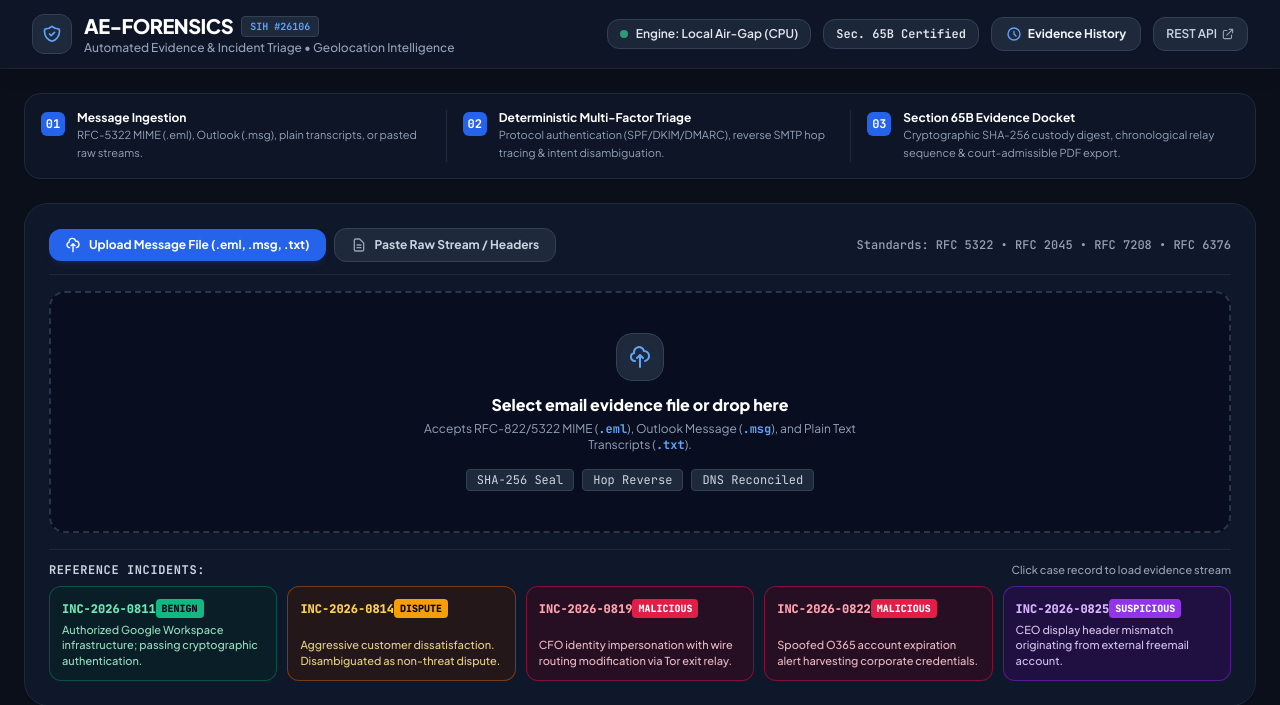
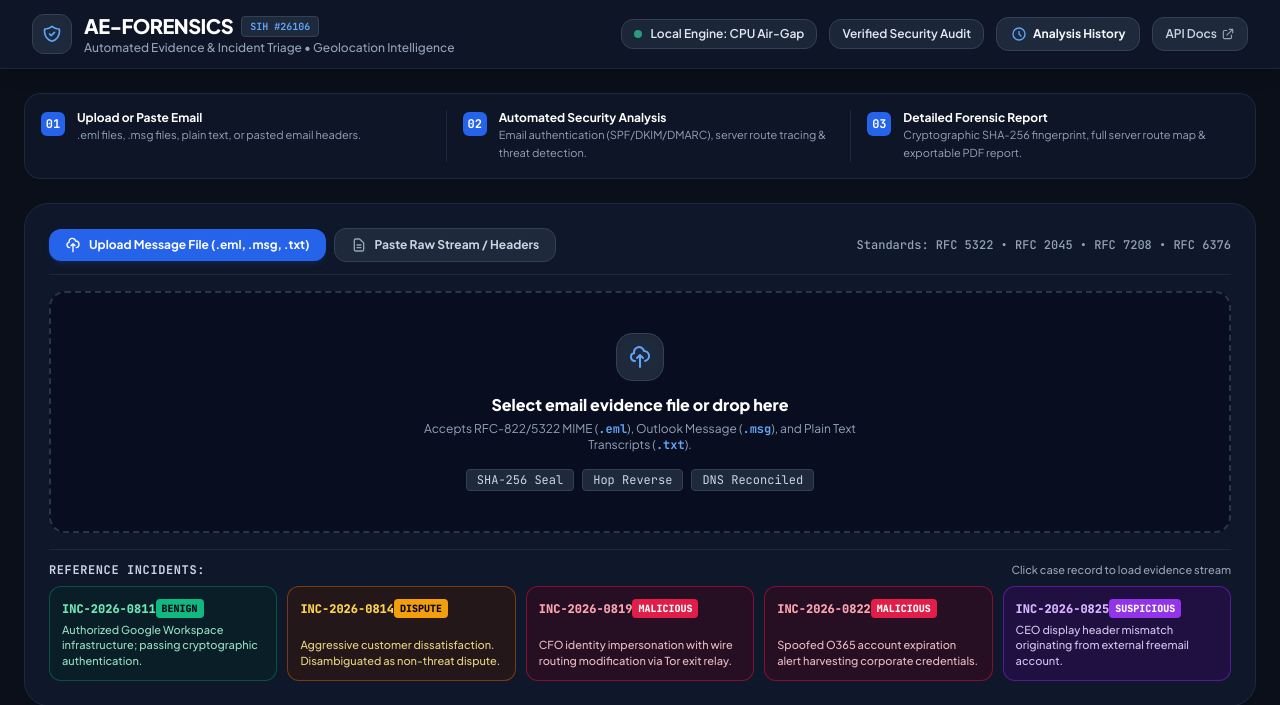
Before and after one commit to Ayad-9/SIH-PROJECT, a FastAPI app: page / in a window 1280 px wide. Shown: the top 705 px of the page. Run offline with FastAPI, Linux system fonts and the light colour scheme; some libraries are stand-ins or nearby versions.

Commit message:
feat(ui): display friendly file name, auto-scroll to threat analysis on upload, and simplify jargon to plain English

```diff
--- a/ae-forensics/main.py
+++ b/ae-forensics/main.py
@@ -133,6 +133,7 @@ def run_full_forensic_pipeline(raw_bytes: bytes, filename: str = "", db_path: Op
     case_id = str(uuid.uuid4())
     case_record = {
         "case_id": case_id,
+        "filename": filename or parsed.get("filename") or "evidence_email.eml",
         "sha256": parsed["sha256"],
         "subject": parsed["subject"],
         "sender": parsed["from"],
--- a/ae-forensics/templates/index.html
+++ b/ae-forensics/templates/index.html
@@ -160,12 +160,12 @@
         <!-- Air-Gap Status Indicator -->
         <div class="hidden md:flex items-center gap-2 px-3 py-1.5 rounded-xl text-xs font-semibold bg-slate-800/90 text-slate-200 border border-slate-700">
           <span class="w-2 h-2 rounded-full bg-emerald-400 animate-pulse"></span>
-          <span>Engine: Local Air-Gap (CPU)</span>
-        </div>
-
-        <!-- Section 65B Compliance -->
-        <div class="hidden lg:flex items-center gap-1.5 px-3 py-1.5 rounded-xl text-xs font-semibold bg-slate-800/90 text-slate-200 border border-slate-700 font-mono">
-          <span>Sec. 65B Certified</span>
+          <span>Local Engine: CPU Air-Gap</span>
+        </div>
+
+        <!-- Verified Evidence Compliance -->
+        <div class="hidden lg:flex items-center gap-1.5 px-3 py-1.5 rounded-xl text-xs font-semibold bg-slate-800/90 text-slate-200 border border-slate-700">
+          <span>Verified Security Audit</span>
         </div>
 
         <!-- Reset / New Ingestion Button -->
@@ -173,7 +173,7 @@
           <svg class="w-3.5 h-3.5 text-blue-400" fill="none" stroke="currentColor" viewBox="0 0 24 24">
             <path stroke-linecap="round" stroke-linejoin="round" stroke-width="2" d="M4 4v5h.582m15.356 2A8.001 8.001 0 004.582 9m0 0H9m11 11v-5h-.581m0 0a8.003 8.003 0 01-15.357-2m15.357 2H15" />
           </svg>
-          <span>New Ingestion</span>
+          <span>New Analysis</span>
         </button>
 
         <!-- Case History Archive Drawer Button -->
@@ -181,14 +181,14 @@
           <svg class="w-4 h-4 text-blue-400" fill="none" stroke="currentColor" viewBox="0 0 24 24">
             <path stroke-linecap="round" stroke-linejoin="round" stroke-width="2" d="M12 8v4l3 3m6-3a9 9 0 11-18 0 9 9 0 0118 0z" />
           </svg>
-          <span>Evidence History</span>
+          <span>Analysis History</span>
         </button>
 
 
 
         <!-- API Specs Link -->
         <a id="apiDocsLink" href="/docs" target="_blank" class="hidden sm:flex items-center gap-1 text-xs px-3 py-2 rounded-xl bg-slate-800 hover:bg-slate-700 text-slate-300 border border-slate-700 font-semibold transition shadow-sm">
-          <span>REST API</span>
+          <span>API Docs</span>
           <svg class="w-3.5 h-3.5 text-slate-400" fill="none" stroke="currentColor" viewBox="0 0 24 24">
             <path stroke-linecap="round" stroke-linejoin="round" stroke-width="2" d="M10 6H6a2 2 0 00-2 2v10a2 2 0 002 2h10a2 2 0 002-2v-4M14 4h6m0 0v6m0-6L10 14" />
           </svg>
@@ -207,22 +207,22 @@
         <div class="flex items-start gap-3">
           <div class="w-6 h-6 rounded-md bg-blue-600 text-white flex items-center justify-center font-bold text-xs shrink-0 mt-0.5 font-mono">01</div>
           <div>
-            <div class="font-bold text-white">Message Ingestion</div>
-            <div class="text-slate-400 text-[11px] leading-relaxed">RFC-5322 MIME (.eml), Outlook (.msg), plain transcripts, or pasted raw streams.</div>
+            <div class="font-bold text-white">Upload or Paste Email</div>
+            <div class="text-slate-400 text-[11px] leading-relaxed">.eml files, .msg files, plain text, or pasted email headers.</div>
           </div>
         </div>
         <div class="flex items-start gap-3 border-t md:border-t-0 md:border-l border-slate-800 pt-3 md:pt-0 md:pl-4">
           <div class="w-6 h-6 rounded-md bg-blue-600 text-white flex items-center justify-center font-bold text-xs shrink-0 mt-0.5 font-mono">02</div>
           <div>
-            <div class="font-bold text-white">Deterministic Multi-Factor Triage</div>
-            <div class="text-slate-400 text-[11px] leading-relaxed">Protocol authentication (SPF/DKIM/DMARC), reverse SMTP hop tracing &amp; intent disambiguation.</div>
+            <div class="font-bold text-white">Automated Security Analysis</div>
+            <div class="text-slate-400 text-[11px] leading-relaxed">Email authentication (SPF/DKIM/DMARC), server route tracing &amp; threat detection.</div>
           </div>
         </div>
         <div class="flex items-start gap-3 border-t md:border-t-0 md:border-l border-slate-800 pt-3 md:pt-0 md:pl-4">
           <div class="w-6 h-6 rounded-md bg-blue-600 text-white flex items-center justify-center font-bold text-xs shrink-0 mt-0.5 font-mono">03</div>
           <div>
-            <div class="font-bold text-white">Section 65B Evidence Docket</div>
-            <div class="text-slate-400 text-[11px] leading-relaxed">Cryptographic SHA-256 custody digest, chronological relay sequence &amp; court-admissible PDF export.</div>
+            <div class="font-bold text-white">Detailed Forensic Report</div>
+            <div class="text-slate-400 text-[11px] leading-relaxed">Cryptographic SHA-256 fingerprint, full server route map &amp; exportable PDF report.</div>
           </div>
         </div>
       </div>
@@ -378,13 +378,13 @@
 
       <!-- Action & Docket Reference Bar -->
       <section class="bg-slate-900 border border-slate-800 rounded-3xl p-5 sm:p-6 flex flex-wrap justify-between items-center gap-4 shadow-sm">
-        <div class="space-y-1">
+        <div class="space-y-1 max-w-xl">
           <div class="flex items-center gap-2 flex-wrap">
-            <span class="text-xs font-mono px-2.5 py-0.5 rounded bg-blue-600 text-white font-bold">CASE DOCKET</span>
-            <h2 id="caseRefTitle" class="text-lg sm:text-xl font-black text-white font-mono tracking-tight">CASE-9901</h2>
+            <span class="text-xs font-mono px-2.5 py-0.5 rounded bg-blue-600 text-white font-bold">ANALYZED FILE</span>
+            <h2 id="caseRefTitle" class="text-lg sm:text-xl font-black text-white font-mono tracking-tight truncate">uploaded_email.eml</h2>
             <span class="text-xs font-mono px-2 py-0.5 rounded bg-blue-950 text-blue-300 border border-blue-800 font-bold">Report Ready</span>
           </div>
-          <p class="text-xs sm:text-sm text-slate-400 font-medium">Chain of custody verified. Deterministic multi-factor triage completed.</p>
+          <p class="text-xs sm:text-sm text-slate-400 font-medium">Digital authenticity verified. Threat assessment and server path mapped.</p>
         </div>
 
         <div class="flex items-center gap-2.5 flex-wrap">
@@ -422,7 +422,7 @@
       </section>
 
       <!-- Diagnostic Telemetry Cards (4 Columns) -->
-      <section class="grid grid-cols-1 md:grid-cols-2 lg:grid-cols-4 gap-4">
+      <section id="diagnosticTelemetrySection" class="grid grid-cols-1 md:grid-cols-2 lg:grid-cols-4 gap-4 scroll-mt-6">
 
         <!-- Card 1: Overall Threat Verdict & Score -->
         <div class="bg-slate-900 border border-slate-800 rounded-3xl p-5 flex flex-col justify-between space-y-3 shadow-sm">
@@ -1258,8 +1258,19 @@
         const response = await fetch(`${API_BASE}/api/sample/${sampleType}`);
         if (!response.ok) throw new Error('Failed to retrieve case: ' + response.statusText);
         const data = await response.json();
+
+        // Assign readable file names for sample dockets
+        const sampleFileNames = {
+          'clean': 'Security_Advisory_Newsletter.eml',
+          'bec': 'CFO_Wire_Transfer_Invoice.eml',
+          'phishing': 'Google_Account_Suspended_Alert.eml',
+          'spoof': 'CEO_Urgent_Gift_Card_Request.eml',
+          'angry_complaint': 'Customer_Support_Inquiry.eml'
+        };
+        data.filename = sampleFileNames[sampleType.toLowerCase()] || `${sampleType.toUpperCase()}_Evidence.eml`;
+
         renderAnalysis(data);
-        showToast(`Loaded reference incident docket: ${sampleType.toUpperCase()}`);
+        showToast(`Loaded sample email: ${data.filename}`);
       } catch (err) {
         alert('Error loading docket: ' + err.message);
       } finally {
@@ -1274,8 +1285,24 @@
       resultsWorkspace.classList.remove('hidden');
       document.getElementById('btnResetWorkbench').classList.remove('hidden');
 
-      // 1. Case Reference Title
-      document.getElementById('caseRefTitle').innerText = `CASE-${(data.case_id || 'UNKNOWN').substring(0, 8).toUpperCase()}`;
+      // 1. Display Human-Readable File Name
+      let displayTitle = data.filename || data.file_name;
+      if (!displayTitle || displayTitle === 'uploaded_evidence.eml' || displayTitle === 'stream_input.eml') {
+        if (data.subject && data.subject !== 'No Subject') {
+          displayTitle = (data.subject.length > 35 ? data.subject.substring(0, 35) + '...' : data.subject) + '.eml';
+        } else {
+          displayTitle = 'evidence_email.eml';
+        }
+      }
+      document.getElementById('caseRefTitle').innerText = displayTitle;
+
+      // Auto-scroll / swipe down smoothly directly into Diagnostic Telemetry section (bypassing download bar)
+      setTimeout(() => {
+        const telemetrySec = document.getElementById('diagnosticTelemetrySection');
+        if (telemetrySec) {
+          telemetrySec.scrollIntoView({ behavior: 'smooth', block: 'start' });
+        }
+      }, 150);
 
       // 2. Verdict & Score Gauge
       const score = parseFloat(data.threat_score) || 0;
```
